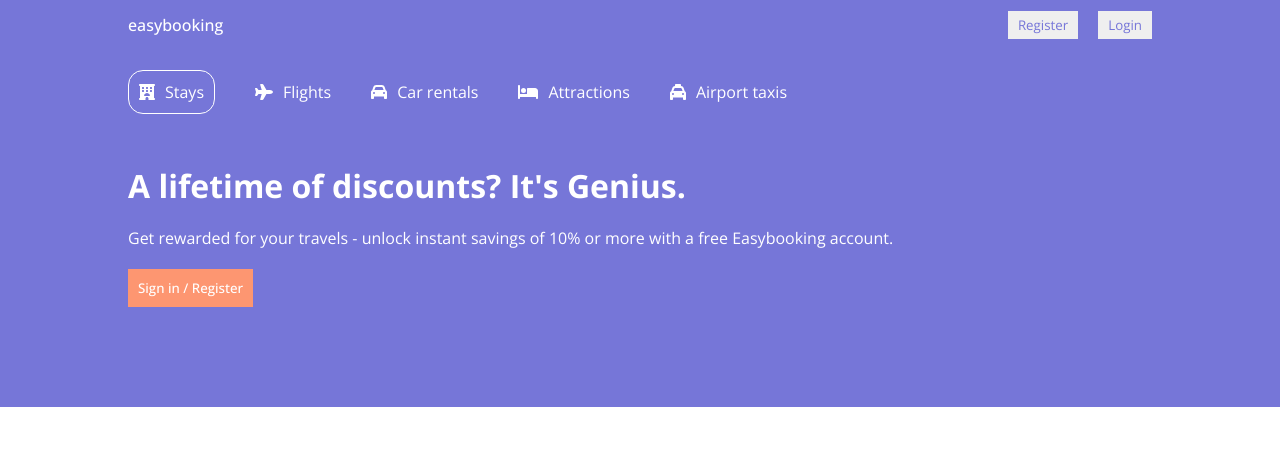
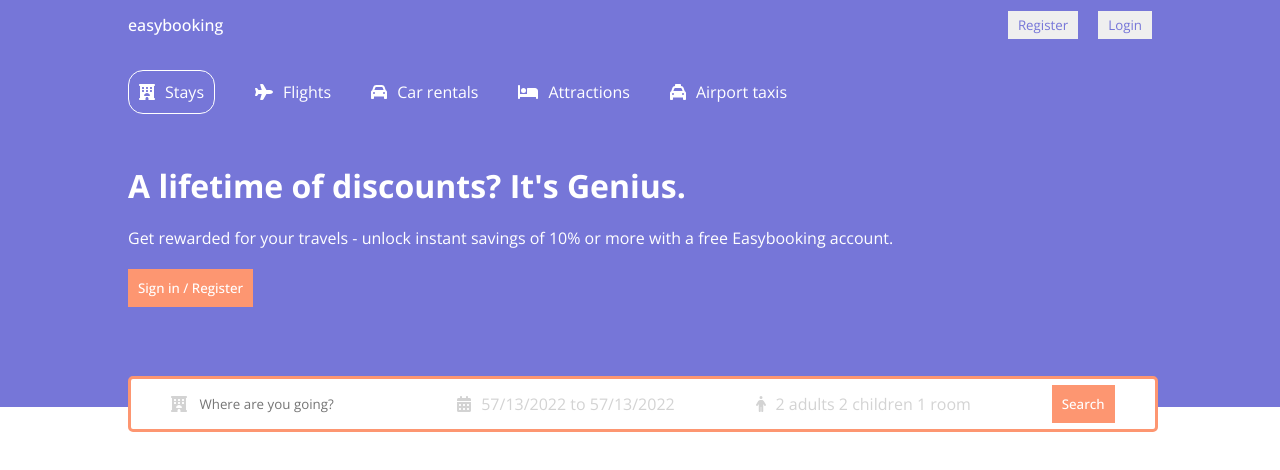
Before and after one commit to andreykurzantsev/Booking-app, a React (Create React App) app: page / in a window 1280 px wide. Shown: the top 470 px of the page. Built offline with nearby package versions, Linux system fonts and the light colour scheme.

Commit message:
add calendar in to the header search

```diff
--- a/package.json
+++ b/package.json
@@ -10,7 +10,9 @@
     "@testing-library/jest-dom": "^5.16.4",
     "@testing-library/react": "^13.1.1",
     "@testing-library/user-event": "^13.5.0",
-    "react": "^18.0.0",
+    "date-fns": "^2.28.0",
+    "react": "^18.1.0",
+    "react-date-range": "^1.4.0",
     "react-dom": "^18.0.0",
     "react-router-dom": "^6.3.0",
     "react-scripts": "^2.1.3",
--- a/src/components/header/Header.jsx
+++ b/src/components/header/Header.jsx
@@ -1,13 +1,28 @@
 import React from 'react';
-import {faHotel} from "@fortawesome/free-solid-svg-icons"
-import {faBed} from "@fortawesome/free-solid-svg-icons"
-import {faCar} from "@fortawesome/free-solid-svg-icons"
-import {faPlane} from "@fortawesome/free-solid-svg-icons"
-import {faTaxi} from "@fortawesome/free-solid-svg-icons"
+import {faHotel} from "@fortawesome/free-solid-svg-icons";
+import {faBed} from "@fortawesome/free-solid-svg-icons";
+import {faCar} from "@fortawesome/free-solid-svg-icons";
+import {faPlane} from "@fortawesome/free-solid-svg-icons";
+import {faTaxi} from "@fortawesome/free-solid-svg-icons";
+import {faPerson} from "@fortawesome/free-solid-svg-icons";
+import {faCalendarDays} from "@fortawesome/free-solid-svg-icons";
 import { FontAwesomeIcon } from '@fortawesome/react-fontawesome';
+import { DateRange } from 'react-date-range';
+import { useState } from "react";
+import 'react-date-range/dist/styles.css';
+import 'react-date-range/dist/theme/default.css';
+import {format} from "date-fns"
 import "./header.css";
 
 const Header = () => {
+  const [openDate, setOpenDate] = useState(false);
+  const [date, setDate] = useState([
+    {
+      startDate: new Date(),
+      endDate: new Date(),
+      key: 'selection'
+    }
+  ]);
   return (
     <div className="header">
       <div className="headerContainer">
@@ -40,7 +55,36 @@
         </p>
         <button className="headerBtn">Sign in / Register</button>
         <div className="headerSearch">
-
+          <div className="headerSearchItem">
+            <FontAwesomeIcon icon={faHotel} className="headerIcon" />
+            <input
+             type="text"
+             placeholder="Where are you going?"
+             className="headerSearchInput"
+             />
+          </div>
+          <div className="headerSearchItem">
+            <FontAwesomeIcon icon={faCalendarDays} className="headerIcon" />
+            <span onClick={()=>setOpenDate(!openDate)} className="headerSearchText">{`
+            ${format(date[0].startDate, "mm/dd/yyyy")}
+            to ${format(date[0].endDate, "mm/dd/yyyy")}
+            `}</span>
+            {openDate && <DateRange
+                    editableDateInputs={true}
+                    onChange={(item) => setDate([item.selection])}
+                    moveRangeOnFirstSelection={false}
+                    ranges={date}
+                    className="date"
+                    //minDate={new Date()}
+                  />}
+          </div>
+          <div className="headerSearchItem">
+            <FontAwesomeIcon icon={faPerson} className="headerIcon" />
+            <span className="headerSearchText">2 adults 2 children 1 room</span>
+          </div>
+          <div className="headerSearchItem">
+            <button className="headerBtn">Search</button>
+          </div>
         </div>
       </div>
     </div>
--- a/src/components/header/header.css
+++ b/src/components/header/header.css
@@ -1,4 +1,5 @@
 .header{
+    position: relative;
     background-color: rgb(118, 118, 216);
     color: white;
     display: flex;
@@ -36,3 +37,43 @@
     padding: 10px;
     cursor: pointer;
 }
+.headerSearch{
+    height: 30px;
+    background-color: white;
+    border: 3px solid rgb(253, 150, 113);
+    display: flex;
+    align-items: center;
+    justify-content: space-around;
+    padding: 10px 0px;
+    border-radius: 5px;
+    position: absolute;
+    bottom: -25px;
+    width: 100%;
+    max-width: 1024px;
+}
+.headerIcon{
+    color: lightgray;
+}
+.headerSearchItem{
+    display: flex;
+    align-items: center;
+    gap: 10px;
+    -webkit-touch-callout: none;
+    -webkit-user-select: none;
+    -khtml-user-select: none;
+    -moz-user-select: none;
+    -ms-user-select: none;
+    user-select: none;
+}
+.headerSearchInput{
+    border: none;
+    outline: none;
+}
+.headerSearchText{
+    color: lightgray;
+    cursor: pointer;
+}
+.date{
+    position: absolute;
+    top: 50px;
+}
```
Also changed, not shown: 1 other file (tests, documents, lock files or other folders).
